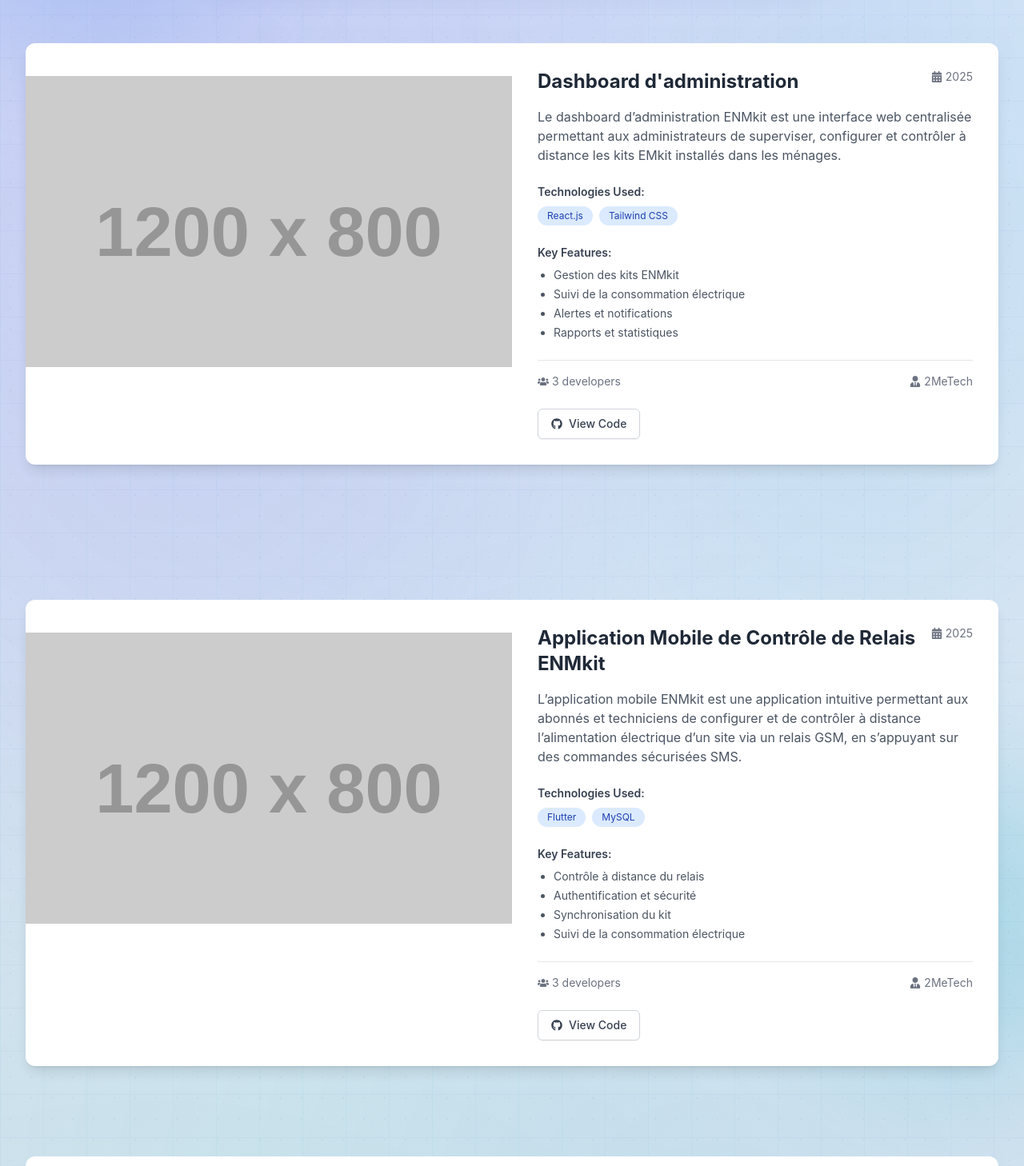
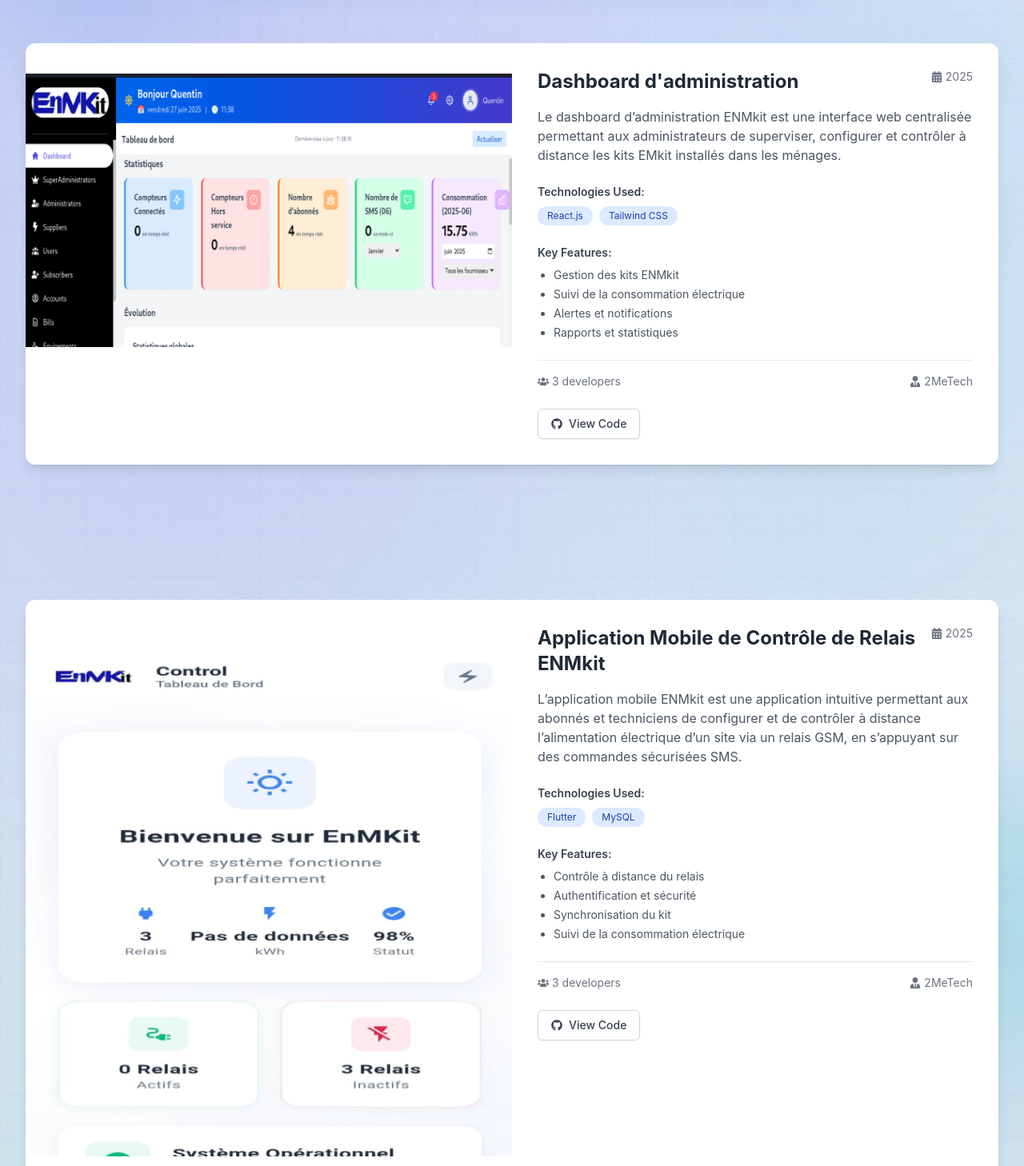
Before and after one commit to quentinzango/mon-portfolio, a React (Create React App) app: page /projects in a window 1280 px wide. Shown: the part 312-1770 px from the top of the page at 80% size. Built offline with nearby package versions, Linux system fonts and the light colour scheme.

Commit message:
correction8

```diff
--- a/src/pages/Projects.js
+++ b/src/pages/Projects.js
@@ -5,8 +5,8 @@
 import AnimatedSection from '../components/AnimatedSection';
 import PageHeader from '../components/PageHeader';
 import ima from '../assets/ima.png';
-const im7 = 'https://placehold.co/1200x800/png?text=Projet+1';
-const im8 = 'https://placehold.co/1200x800/png?text=Projet+2';
+import im7 from '../assets/im7.png';
+import imb from '../assets/imb.png';
 const im9 = 'https://placehold.co/1200x800/png?text=Projet+3';
 const im10 = ima;
 const Projects = () => {
@@ -44,7 +44,7 @@
         "Synchronisation du kit",
         "Suivi de la consommation électrique",
       ],
-      image: im8, // Remplacez par votre image
+      image: imb,
       githubUrl: "https://github.com/quentinzango/app-mobile-enmkit",
       //demoUrl: "https://project-management-demo.example.com"
     },
```
Also changed, not shown: src/assets/im7.png, src/assets/imb.png (added).
